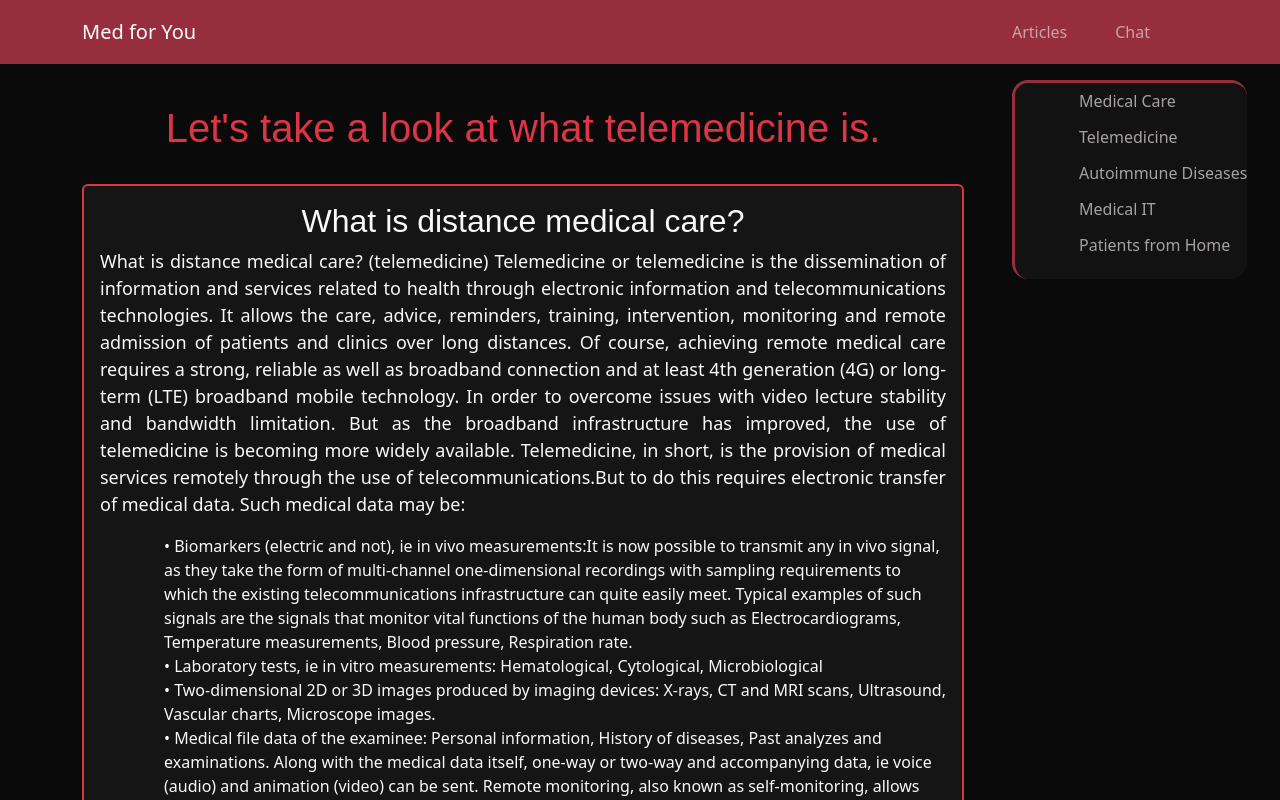
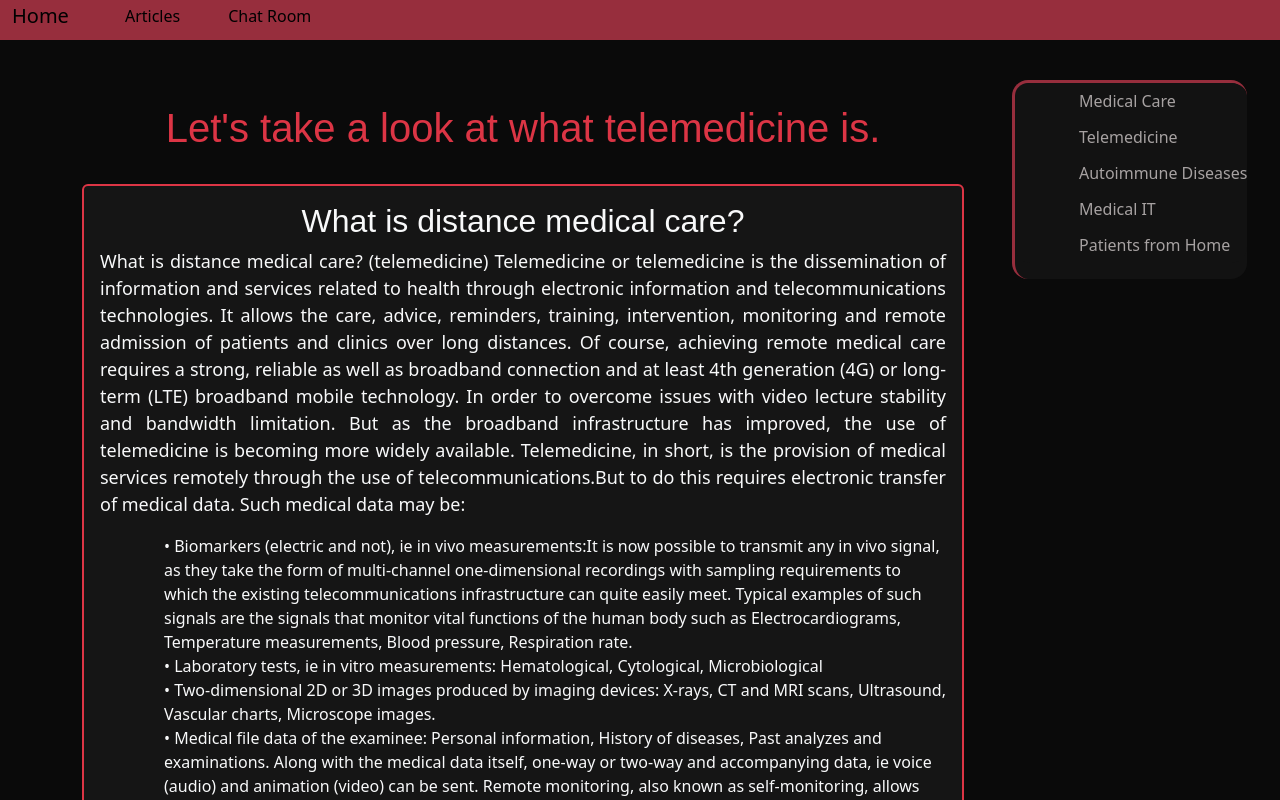
Before and after one commit to Kakajohn/interactive-internet-technologies-for-people-with-autoimmune-bowel-diseases-frontend, a React (Create React App) app: page / in a window 1280 px wide. Shown: the top 800 px of the page. Built offline with nearby package versions, Linux system fonts and the light colour scheme; what react-alert-template-basic would draw is missing.

Commit message:
Update NavigationBar.jsx

```diff
--- a/src/components/NavigationBar.jsx
+++ b/src/components/NavigationBar.jsx
@@ -1,56 +1,22 @@
 import React from 'react';
 import { Link, useNavigate } from 'react-router-dom';
+import 'bootstrap/dist/css/bootstrap.min.css'
 const NavigationBar = () => {
   return (
     <header>
-      {/* <nav  >
-        <div class='menu-icon'>
-          <i class='fa fa-bars fa-2x'></i>
-        </div>
-        <div class='logo'></div>
-        <div class='menu'>
-          <ul>
-            <li>
-              <Link to={'/'}>Home</Link>
-            </li>
-            <li>
-              <Link to='/med4u/articles'> Articles</Link>
-            </li>
-            <li>
-              <Link to='/med4u/chat'>Chat</Link>
-            </li>
-          </ul>
-        </div>
-      </nav> */}
-      <nav className='navbar navbar-expand-lg navbar-dark fixed-top' style={{ backgroundColor: '#972e3d' }}>
-        <div className='container'>
-          <Link className='navbar-brand' to='/'>
-            Med for You
-          </Link>
-
-          <button
-            className='navbar-toggler'
-            type='button'
-            data-bs-toggle='collapse'
-            data-bs-target='#navbarNav'
-            aria-controls='navbarNav'
-            aria-expanded='false'
-            aria-label='Toggle navigation'
-          >
-            <span className='navbar-toggler-icon'></span>
+      <nav class="navbar navbar-expand-lg navbar-light">
+        <div class="container-fluid" style={{backgroundColor:'#972e3d', position:'fixed', zIndex:'1030', marginTop:'1rem'}}>
+          <Link class="navbar-brand" to="/">Home</Link>
+          <button class="navbar-toggler" type="button" data-bs-toggle="collapse" data-bs-target="#navbarNav" aria-controls="navbarNav" aria-expanded="false" aria-label="Toggle navigation">
+            <span class="navbar-toggler-icon"></span>
           </button>
-
-          <div className='collapse navbar-collapse align-items-center justify-content-end' id='navbarNav'>
-            <ul className='navbar-nav'>
-              <li className='nav-item'>
-                <Link className='nav-link' active='true' aria-current='page' to='/med4u/articles'>
-                  Articles
-                </Link>
+          <div class="collapse navbar-collapse" id="navbarNav">
+            <ul class="navbar-nav">
+              <li class="nav-item">
+                <Link class="nav-link active" aria-current="page" to="/med4u/articles">Articles</Link>
               </li>
-              <li className='nav-item'>
-                <Link className='nav-link' active='true' aria-current='page' to='/med4u/chat'>
-                  Chat
-                </Link>
+              <li class="nav-item">
+                <Link class="nav-link active" aria-current="page" to="/med4u/chat">Chat Room</Link>
               </li>
             </ul>
           </div>
```
